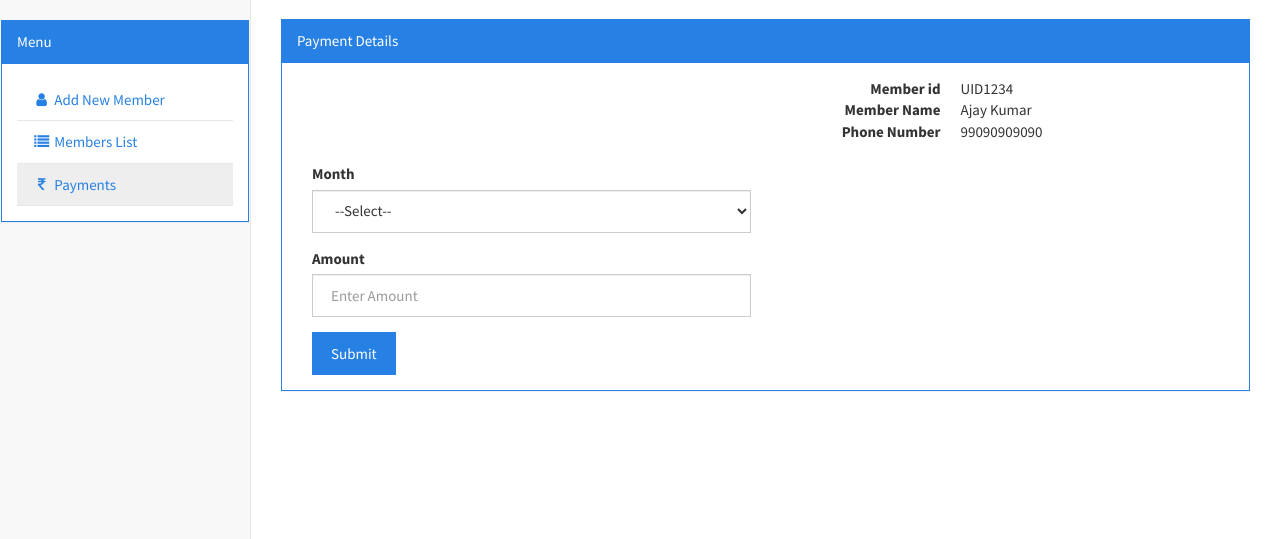
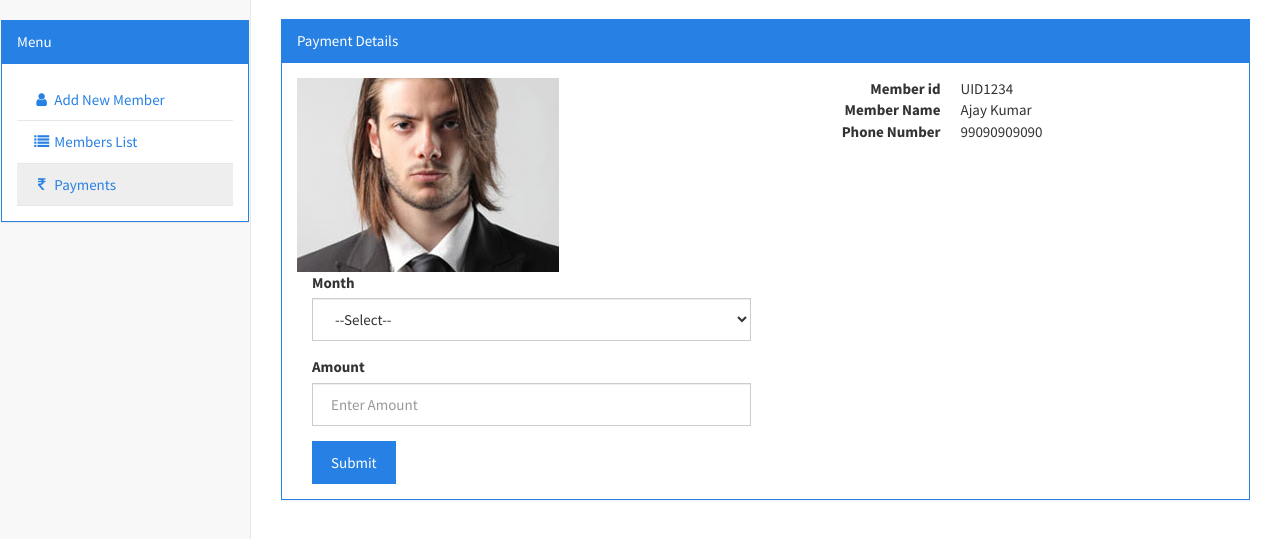
Before and after one commit to dotlaksh/sunshine, a plain HTML site: page payments.html in a window 1280 px wide. Shown: the part 53-592 px from the top of the page. Drawn offline with Linux system fonts and the light colour scheme.

Commit message:
Update payments.html

```diff
--- a/payments.html
+++ b/payments.html
@@ -90,7 +90,7 @@
                             <div class="panel-body">
                                     <div class="row">
                                             <div class="col-md-6">
-                                                <img class="img-responsive" src="images/3.jpeg" alt="">
+                                                <img class="img-responsive" src="images/3.jpg" alt="">
                                             </div>
                                             <div class="col-md-6">
                                                 <dl class="dl-horizontal">
```
